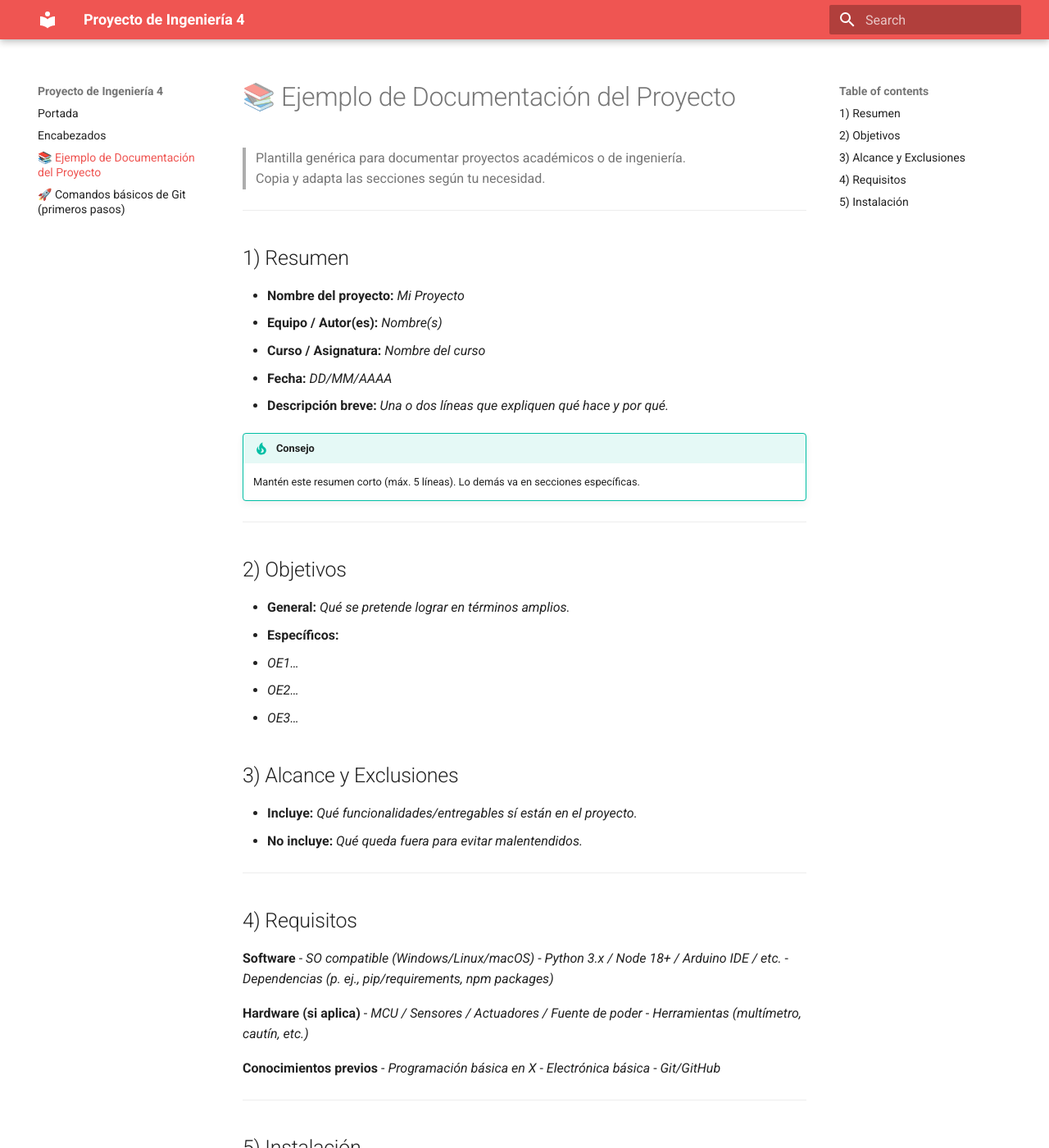
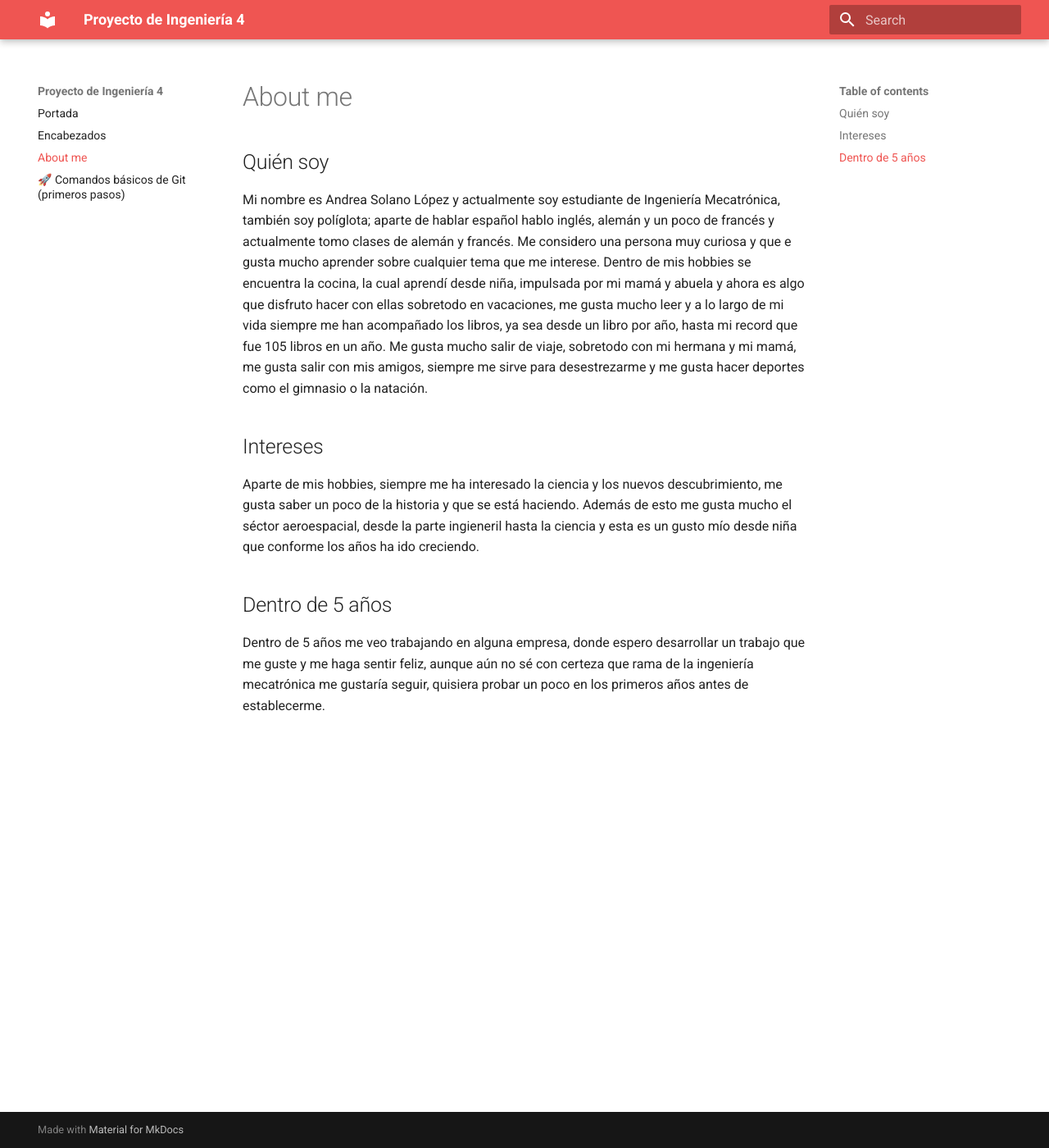
Before and after one commit to and070406/Proyecto4_andrea, an MkDocs documentation site: the page built from docs/ejemplo.md, in a window 1280 px wide and 1400 px high. Shown: the whole window at 82% size. Built offline with MkDocs 1.6.1 and Material for MkDocs 9.7.7, drawn with Linux system fonts in a browser that asks for light colours; some of the changed text lies outside the part shown.

Commit message:
about me

````diff
--- a/docs/ejemplo.md
+++ b/docs/ejemplo.md
@@ -1,74 +1,15 @@
-# 📚 Ejemplo de Documentación del Proyecto
+# About me
 
-> Plantilla genérica para documentar proyectos académicos o de ingeniería.
-> Copia y adapta las secciones según tu necesidad.
+## Quién soy
 
----
-
-## 1) Resumen
-
-- **Nombre del proyecto:** _Mi Proyecto_
-- **Equipo / Autor(es):** _Nombre(s)_
-- **Curso / Asignatura:** _Nombre del curso_
-- **Fecha:** _DD/MM/AAAA_
-- **Descripción breve:** _Una o dos líneas que expliquen qué hace y por qué._
-
-!!! tip "Consejo"
-    Mantén este resumen corto (máx. 5 líneas). Lo demás va en secciones específicas.
-
----
-
-## 2) Objetivos
-
-- **General:** _Qué se pretende lograr en términos amplios._
-- **Específicos:**
-  - _OE1…_
-  - _OE2…_
-  - _OE3…_
-
-## 3) Alcance y Exclusiones
-
-- **Incluye:** _Qué funcionalidades/entregables sí están en el proyecto._
-- **No incluye:** _Qué queda fuera para evitar malentendidos._
-
----
-
-## 4) Requisitos
-
-**Software**
-- _SO compatible (Windows/Linux/macOS)_
-- _Python 3.x / Node 18+ / Arduino IDE / etc._
-- _Dependencias (p. ej., pip/requirements, npm packages)_
-
-**Hardware (si aplica)**
-- _MCU / Sensores / Actuadores / Fuente de poder_
-- _Herramientas (multímetro, cautín, etc.)_
-
-**Conocimientos previos**
-- _Programación básica en X_
-- _Electrónica básica_
-- _Git/GitHub_
-
----
-
-## 5) Instalación
-
-```bash
-# 1) Clonar
-git clone https://github.com/<usuario>/<repo>.git
-cd <repo>
-
-# 2) (Opcional) Crear entorno virtual
-python -m venv .venv
-# macOS/Linux
-source .venv/bin/activate
-# Windows (PowerShell)
-.venv\Scripts\Activate.ps1
-
-# 3) Instalar dependencias (ejemplos)
-pip install -r requirements.txt
-# o, si es Node:
-npm install
+Mi nombre es Andrea Solano López y  actualmente soy estudiante de Ingeniería Mecatrónica, también soy políglota; aparte de hablar español hablo inglés, alemán y un poco de francés y actualmente tomo clases de alemán y francés.
+Me considero una persona muy curiosa y que e gusta mucho aprender sobre cualquier tema que me interese. Dentro de mis hobbies se encuentra la cocina, la cual aprendí desde niña, impulsada por mi mamá y abuela y ahora es algo que disfruto hacer con ellas sobretodo en vacaciones, me gusta mucho leer y a lo largo de mi vida siempre me han acompañado los libros, ya sea desde un libro por año, hasta mi record que fue 105 libros en un año. Me gusta mucho salir de viaje, sobretodo con mi hermana y mi mamá, me gusta salir con mis amigos, siempre me sirve para desestrezarme y me gusta hacer deportes como el gimnasio o la natación.
 
 
-```
+## Intereses
+
+Aparte de mis hobbies, siempre me ha interesado la ciencia y los nuevos descubrimiento, me gusta saber un poco de la historia y que se está haciendo. Además de esto me gusta mucho el séctor aeroespacial, desde la parte ingieneril hasta la ciencia y esta es un gusto mío desde niña que conforme los años ha ido creciendo.
+
+## Dentro de 5 años
+
+Dentro de 5 años me veo trabajando en alguna empresa, donde espero desarrollar un trabajo que me guste y me haga sentir feliz, aunque aún no sé con certeza que rama de la ingeniería mecatrónica me gustaría seguir, quisiera probar un poco en los primeros años antes de establecerme.
````
